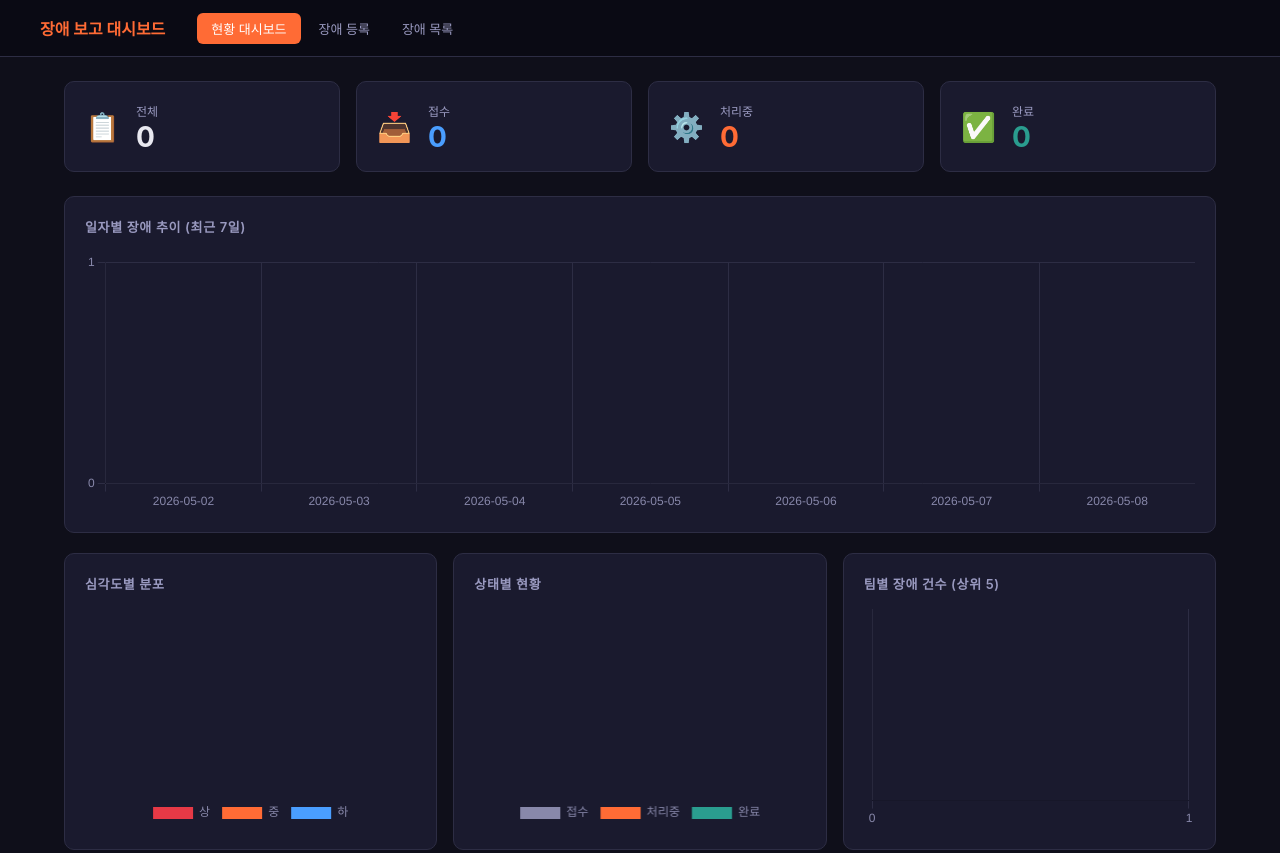
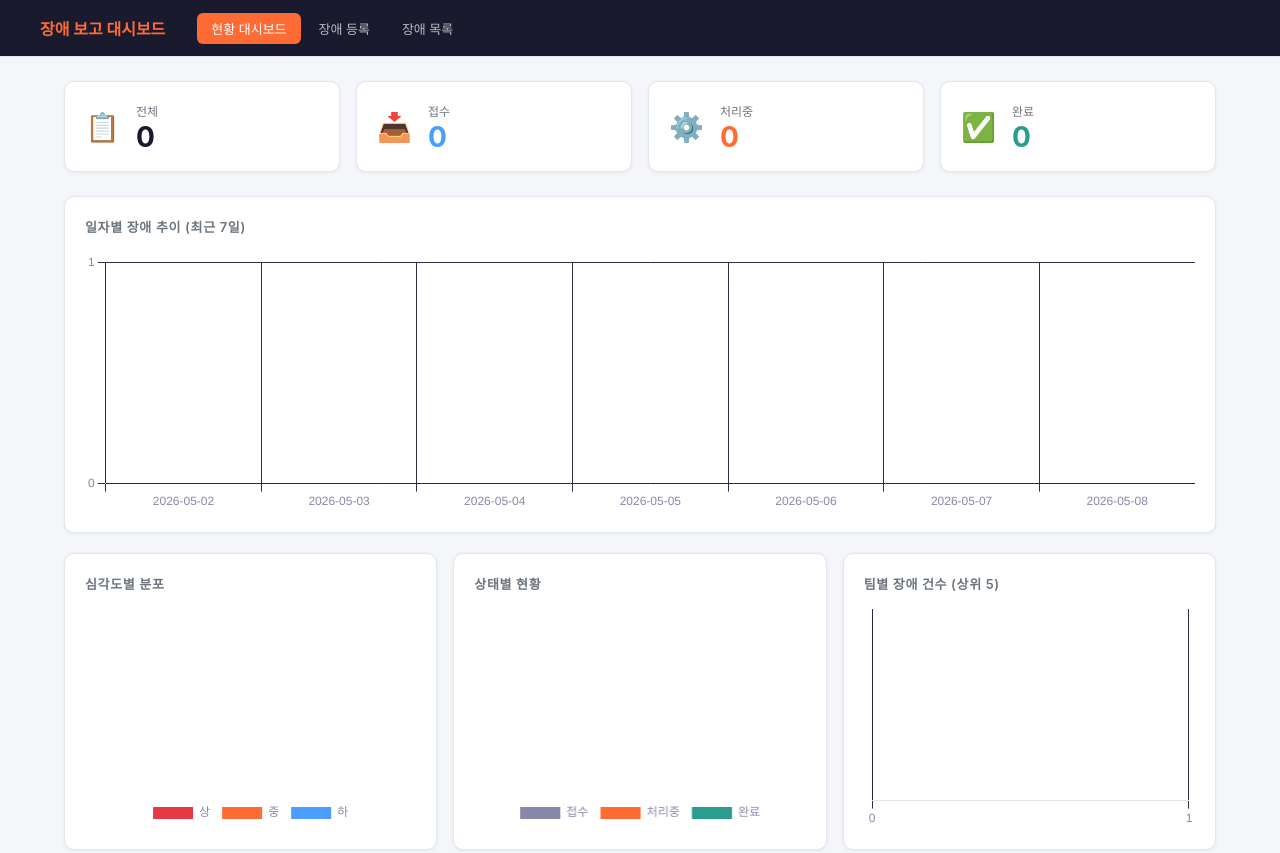
Before and after one commit to kkongchii/bug_report, a website built with Vite: page index.html in a window 1280 px wide. Shown: the top 853 px of the page. Built offline with nearby package versions, Linux system fonts and the light colour scheme; some packages are replaced by stand-ins of ours; no server answers; the database is empty; a web font is replaced by a local one.

Commit message:
style: 라이트 테마로 전환 (배경 흰색/연회색, 헤더+포인트만 남색+주황 유지)

```diff
--- a/style.css
+++ b/style.css
@@ -1,14 +1,14 @@
 /* ── CSS 변수 ── */
 :root {
-  --bg-base:    #0f0f1a;
-  --bg-card:    #1a1a2e;
-  --bg-header:  #0a0a14;
-  --border:     #2d2d44;
+  --bg-base:    #f4f6f9;
+  --bg-card:    #ffffff;
+  --bg-header:  #1a1a2e;
+  --border:     #e2e6ed;
   --accent:     #ff6b35;
   --accent-rgb: 255, 107, 53;
   --accent-dark:#e65a1e;
-  --text:       #e8e8f0;
-  --text-muted: #9a9ac0;
+  --text:       #1a1a2e;
+  --text-muted: #6c757d;
   --success:    #2a9d8f;
   --danger:     #e63946;
   --info:       #4a9eff;
@@ -53,7 +53,7 @@
 .tab-nav { display: flex; gap: 4px; }
 
 .tab-link {
-  color: var(--text-muted);
+  color: rgba(255,255,255,0.7);
   text-decoration: none;
   padding: 6px 14px;
   border-radius: 6px;
@@ -63,7 +63,7 @@
   white-space: nowrap;
 }
 
-.tab-link:hover { background: var(--border); color: var(--text); }
+.tab-link:hover { background: rgba(255,255,255,0.12); color: #fff; }
 .tab-link.active { background: var(--accent); color: #fff; }
 
 /* ── 메인 레이아웃 ── */
@@ -88,10 +88,11 @@
   display: flex;
   align-items: center;
   gap: 16px;
-  transition: border-color 0.15s;
+  box-shadow: 0 1px 4px rgba(0,0,0,0.06);
+  transition: border-color 0.15s, box-shadow 0.15s;
 }
 
-.kpi-card:hover { border-color: var(--accent); }
+.kpi-card:hover { border-color: var(--accent); box-shadow: 0 4px 12px rgba(var(--accent-rgb), 0.12); }
 
 .kpi-icon {
   font-size: 28px;
@@ -116,6 +117,7 @@
   border-radius: 10px;
   padding: 20px;
   margin-bottom: 20px;
+  box-shadow: 0 1px 4px rgba(0,0,0,0.06);
 }
 
 .chart-main { margin-bottom: 20px; }
@@ -159,6 +161,7 @@
   border: 1px solid var(--border);
   border-radius: 10px;
   overflow: hidden;
+  box-shadow: 0 1px 4px rgba(0,0,0,0.06);
 }
 
 .incidents-table th, .incidents-table td {
@@ -170,7 +173,7 @@
 .incidents-table tr:last-child td { border-bottom: none; }
 
 .incidents-table th {
-  background: var(--bg-header);
+  background: #f8f9fa;
   font-weight: 600;
   font-size: 11px;
   color: var(--text-muted);
```
